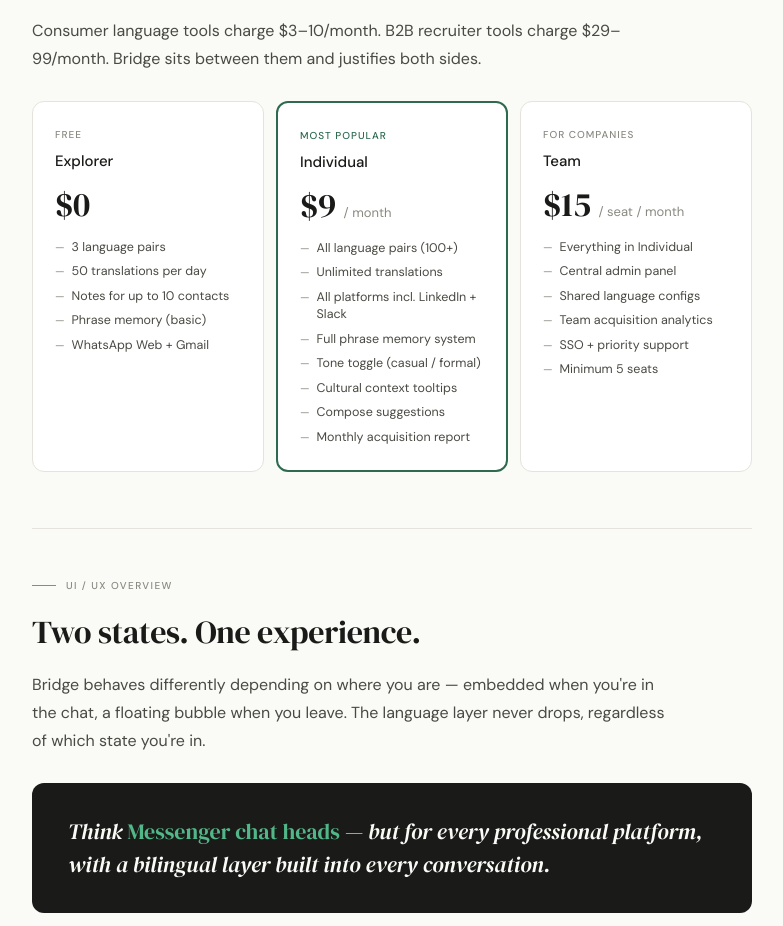
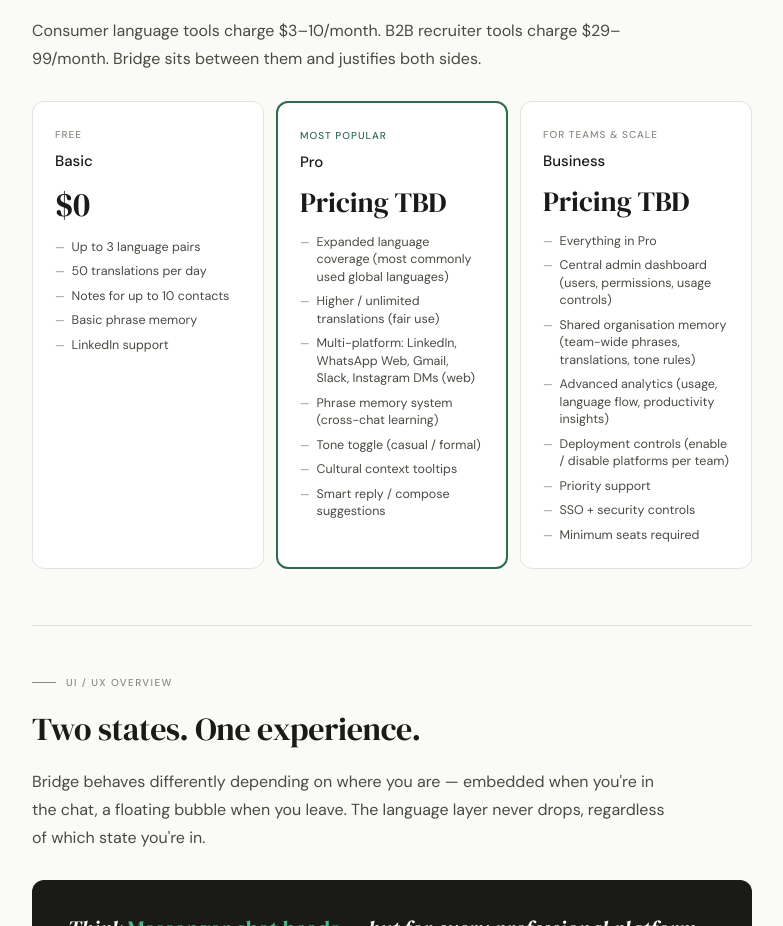
Before and after one commit to rosedust-spec/bridge-html, a plain HTML site: page index.html in a window 1280 px wide. Shown: the part 5551-6477 px from the top of the page, without its empty margins (248-1031 px from the left). Drawn offline with Linux system fonts and the light colour scheme.

Commit message:
index.html

```diff
--- a/index.html
+++ b/index.html
@@ -788,42 +788,43 @@ body {
     <div class="pricing-grid">
       <div class="price-card">
         <div class="price-tag-label">Free</div>
-        <div class="price-name">Explorer</div>
+        <div class="price-name">Basic</div>
         <div class="price-amount">$0</div>
         <div class="price-features">
-          <div class="pf">3 language pairs</div>
+          <div class="pf">Up to 3 language pairs</div>
           <div class="pf">50 translations per day</div>
           <div class="pf">Notes for up to 10 contacts</div>
-          <div class="pf">Phrase memory (basic)</div>
-          <div class="pf">WhatsApp Web + Gmail</div>
+          <div class="pf">Basic phrase memory</div>
+          <div class="pf">LinkedIn support</div>
         </div>
       </div>
       <div class="price-card featured">
         <div class="price-tag-label ft">Most popular</div>
-        <div class="price-name">Individual</div>
-        <div class="price-amount">$9 <span>/ month</span></div>
+        <div class="price-name">Pro</div>
+        <div class="price-amount" style="font-size:28px;margin-top:8px;">Pricing TBD</div>
         <div class="price-features">
-          <div class="pf">All language pairs (100+)</div>
-          <div class="pf">Unlimited translations</div>
-          <div class="pf">All platforms incl. LinkedIn + Slack</div>
-          <div class="pf">Full phrase memory system</div>
+          <div class="pf">Expanded language coverage (most commonly used global languages)</div>
+          <div class="pf">Higher / unlimited translations (fair use)</div>
+          <div class="pf">Multi-platform: LinkedIn, WhatsApp Web, Gmail, Slack, Instagram DMs (web)</div>
+          <div class="pf">Phrase memory system (cross-chat learning)</div>
           <div class="pf">Tone toggle (casual / formal)</div>
           <div class="pf">Cultural context tooltips</div>
-          <div class="pf">Compose suggestions</div>
-          <div class="pf">Monthly acquisition report</div>
+          <div class="pf">Smart reply / compose suggestions</div>
         </div>
       </div>
       <div class="price-card">
-        <div class="price-tag-label">For companies</div>
-        <div class="price-name">Team</div>
-        <div class="price-amount">$15 <span>/ seat / month</span></div>
+        <div class="price-tag-label">For teams &amp; scale</div>
+        <div class="price-name">Business</div>
+        <div class="price-amount" style="font-size:28px;margin-top:8px;">Pricing TBD</div>
         <div class="price-features">
-          <div class="pf">Everything in Individual</div>
-          <div class="pf">Central admin panel</div>
-          <div class="pf">Shared language configs</div>
-          <div class="pf">Team acquisition analytics</div>
-          <div class="pf">SSO + priority support</div>
-          <div class="pf">Minimum 5 seats</div>
+          <div class="pf">Everything in Pro</div>
+          <div class="pf">Central admin dashboard (users, permissions, usage controls)</div>
+          <div class="pf">Shared organisation memory (team-wide phrases, translations, tone rules)</div>
+          <div class="pf">Advanced analytics (usage, language flow, productivity insights)</div>
+          <div class="pf">Deployment controls (enable / disable platforms per team)</div>
+          <div class="pf">Priority support</div>
+          <div class="pf">SSO + security controls</div>
+          <div class="pf">Minimum seats required</div>
         </div>
       </div>
     </div>
```
